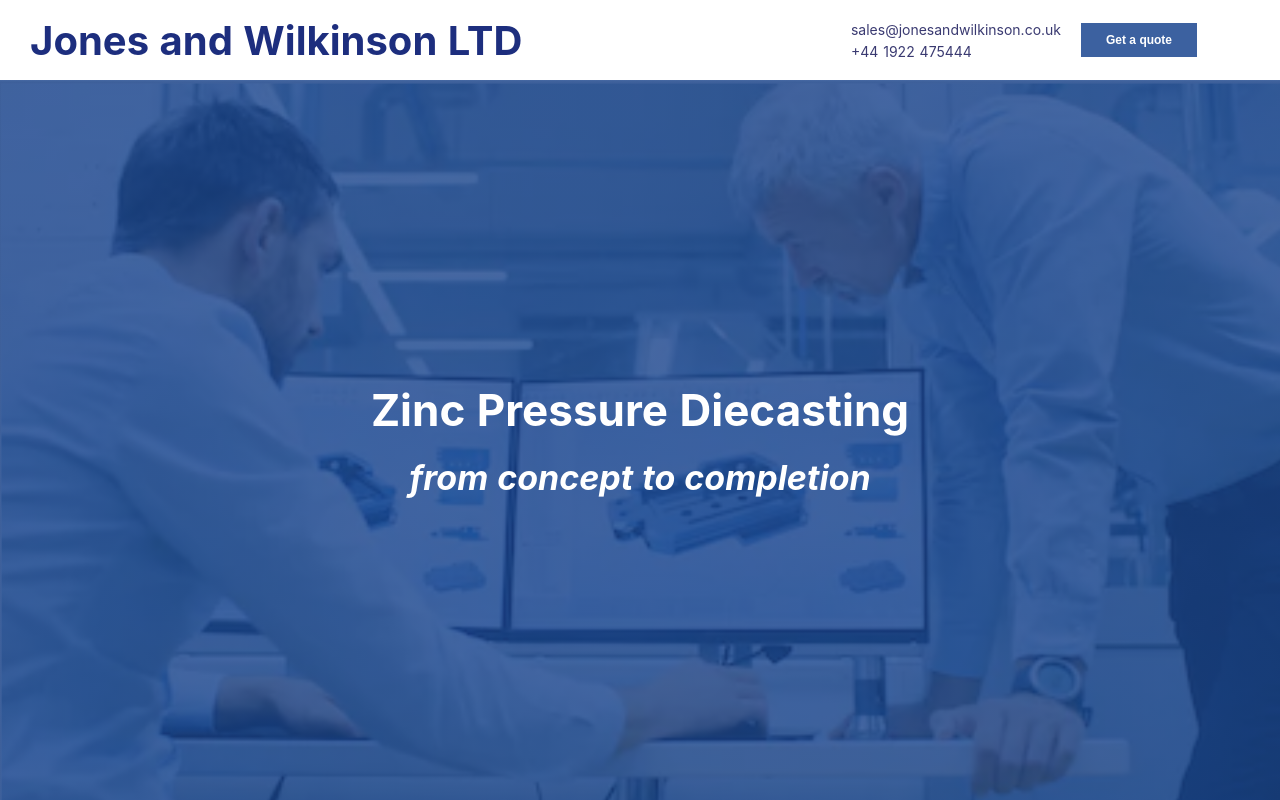
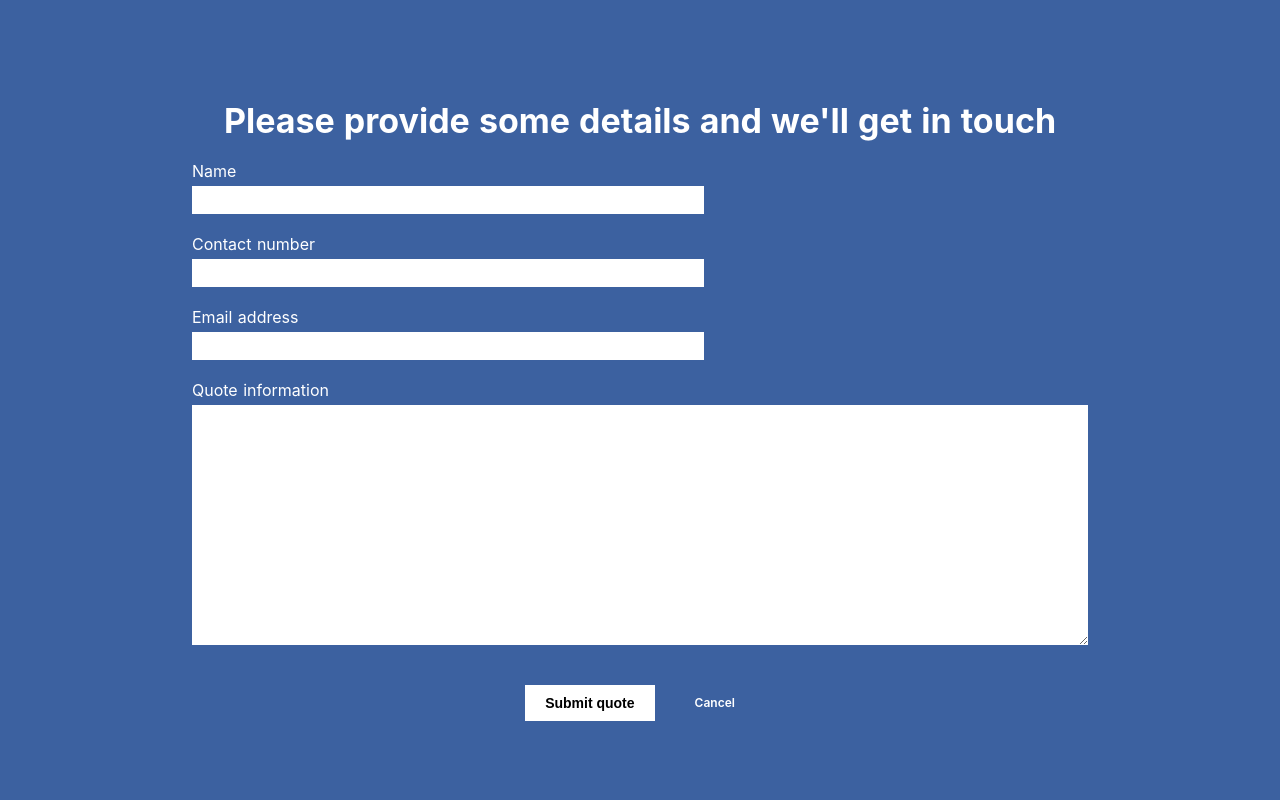
Before and after one commit to wilko55/jonesandwilkinson, a Nuxt app: page / in a window 1280 px wide. Both pictures are taken after a click on the button "Get a quote". Shown: the top 800 px of the page. Built offline with nearby package versions, Linux system fonts and the light colour scheme.

Commit message:
Added modal

```diff
--- a/layouts/default.vue
+++ b/layouts/default.vue
@@ -9,7 +9,9 @@
           <a href="mailto:sales@jonesandwilkinson.co.uk">sales@jonesandwilkinson.co.uk</a>
           <a href="tel:+44 1922 475444">+44 1922 475444</a>
         </div>
-        <button>Get a quote</button>
+        <button @click="modalOpen('quote-modal')">
+          Get a quote
+        </button>
       </div>
     </div>
 
@@ -38,8 +40,59 @@
         <h4>VAT no. 100235836</h4>
       </div>
     </div>
+    <div id="quote-modal">
+      <div class="modal-content">
+        <h2>Please provide some details and we'll get in touch</h2>
+        <div class="modal-form">
+          <label for="name-field">
+            Name
+          </label>
+          <input id="name-field" type="text">
+
+          <label for="number-field">
+            Contact number
+          </label>
+          <input id="number-field" type="text">
+
+          <label for="email-field">
+            Email address
+          </label>
+          <input id="email-field" type="email">
+
+          <label for="info-field">
+            Quote information
+          </label>
+          <textarea id="info-field" />
+
+          <div class="button-wrapper">
+            <button @click="modalClose('quote-modal')">
+              Submit quote
+            </button>
+            <div class="cancel-btn" @click="modalClose('quote-modal')">
+              Cancel
+            </div>
+          </div>
+        </div>
+      </div>
+    </div>
   </div>
 </template>
+
+<script>
+export default {
+  methods: {
+    modalOpen: (modalId) => {
+      document.getElementById(modalId).classList.add('open')
+      document.querySelector('body').classList.add('modal-open')
+    },
+    modalClose: (modalId) => {
+      document.getElementById(modalId).classList.remove('open')
+      document.querySelector('body').classList.remove('modal-open')
+    }
+  }
+}
+
+</script>
 
 <style>
 html {
@@ -73,6 +126,88 @@ h2 {
 p {
   font-size: 0.9rem;
   margin-bottom: 20px;
+}
+
+#quote-modal {
+  display: none;
+  height: 100%;
+  left: 0;
+  position: fixed;
+  top: 0;
+  width: 100%;
+  background-color: #3c61a0;
+  justify-content: center;
+}
+
+#quote-modal.open {
+  display: flex;
+  flex-direction: column;
+}
+
+.modal-content {
+  display: flex;
+  flex-direction: column;
+  align-items: center;
+  color: white;
+}
+
+.modal-content .label {
+  min-width: 200px;
+}
+
+.modal-content h2 {
+  max-width: 80vw;
+  margin-top: 20px;
+}
+
+.modal-form {
+  display: flex;
+  flex-direction: column;
+  align-items: center;
+  width: 70vw;
+}
+
+.modal-form label {
+  width: 100%;
+  margin-top: 20px;
+  font-size: 1.6rem;
+  padding-bottom: 5px;
+}
+
+.modal-form input,
+.modal-form textarea {
+  width: 100%;
+  padding: 3px;
+  font-size: 1.4rem;
+}
+
+.modal-form textarea {
+  min-height: 30vh;
+}
+
+.modal-form .button-wrapper {
+  margin-top: 40px;
+  display: flex;
+}
+.modal-form button {
+  background-color: #ffffff;
+  padding: 10px 20px;
+  font-size: 1.4rem;
+  font-weight: 600;
+  cursor: pointer;
+}
+
+.modal-form .cancel-btn {
+  color: white;
+  font-weight: 600;
+  font-size: 1.2rem;
+  padding: 10px 20px;
+  margin-left: 20px;
+  cursor: pointer;
+}
+
+.modal-open {
+  overflow-y: hidden;
 }
 
 .header {
@@ -119,8 +254,6 @@ p {
   display: flex;
   font-size: 1rem;
   justify-content: space-around;
-  position: fixed;
-  bottom: 0;
 }
 .footer .address li {
   list-style: none;
@@ -165,6 +298,17 @@ section h2 {
     font-size: 1.6rem;
   }
 
+  .modal-form input {
+    max-width: 40vw;
+    align-self: flex-start;
+  }
+
+  .modal-form textarea,
+  .modal-form input {
+    font-size: 1.6rem;
+    padding: 5px;
+  }
+
   .header {
     display: flex;
     flex-direction: row;
@@ -207,7 +351,6 @@ section h2 {
     display: flex;
     font-size: 1.4rem;
     justify-content: space-around;
-    position: relative;
   }
   .footer .address li {
     list-style: none;
--- a/pages/index.vue
+++ b/pages/index.vue
@@ -113,7 +113,13 @@
 </template>
 
 <script>
-export default {}
+export default {
+  head () {
+    return {
+      title: 'Jones & Wilkinson LTD - diecasters and toolmakers'
+    }
+  }
+}
 </script>
 
 <style>
@@ -229,7 +235,6 @@ section {
 .about {
   background: linear-gradient( rgba(255, 255, 255, 0.79), rgba(93, 117, 164, 0.67) ), url("~assets/img/plans.png");
   background-size: cover;
-  margin-bottom: 70px;
   padding-bottom: 50px;
 }
 .caption {
@@ -278,9 +283,6 @@ section {
     display: block;
     color: #000000;
   }
-  .about {
-    margin-bottom: 0px;
-  }
   .about-wrapper {
     flex-direction: row;
     padding: 30px 0px;
--- a/pages/service.vue
+++ b/pages/service.vue
@@ -31,7 +31,13 @@
 </template>
 
 <script>
-export default {}
+export default {
+  head () {
+    return {
+      title: 'Jones and Wilkinsin LTD - Diecast machining'
+    }
+  }
+}
 </script>
 
 <style>
```
Also changed, not shown: 1 other file (tests, documents, lock files or other folders).
